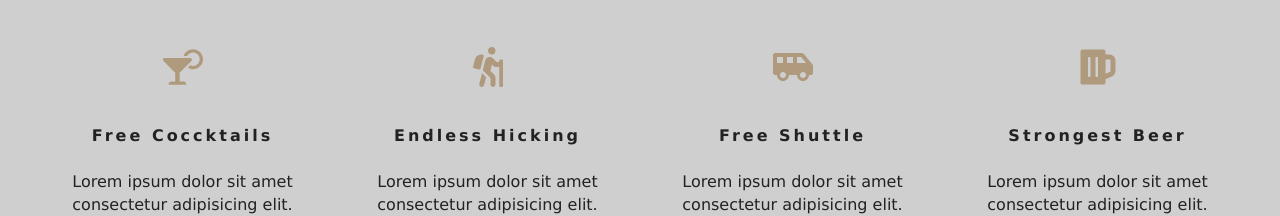
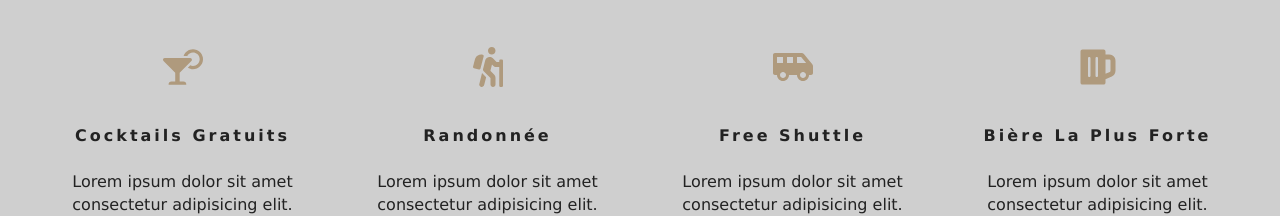
Before and after one commit to fyardlest1/lakay-se-lakay-update, a React (Create React App) app: page / in a window 1280 px wide. Shown: the part 960-1176 px from the top of the page. Built offline with nearby package versions, Linux system fonts and the light colour scheme; no server answers.

Commit message:
Components first update

```diff
--- a/src/components/RoomContainer.jsx
+++ b/src/components/RoomContainer.jsx
@@ -12,10 +12,10 @@ function RoomContainer({context}) {
     }
 
     return (
-        <>
+        <React.Fragment>
             <RoomsFilter rooms={rooms} />
             <RoomsList rooms={sortedRooms} />
-        </>
+        </React.Fragment>
     )
 }
 
--- a/src/components/RoomsComponent.jsx
+++ b/src/components/RoomsComponent.jsx
@@ -11,7 +11,7 @@ const RoomsComponent = ({ room }) => {
                 <img src={images[0] || defaultImage} alt="single room" />
                 <div className="price-top">
                     <h6>${price}</h6>
-                    <p>per night</p>
+                    <p>par nuit</p>
                 </div>
                 <Link to={`/rooms/${slug}`} className='btn-primary room-link'>Features</Link>
             </div>
--- a/src/components/ServicesComponent.jsx
+++ b/src/components/ServicesComponent.jsx
@@ -7,12 +7,12 @@ class ServicesComponent extends Component {
         services: [
             {
                 icon: <FaCocktail />,
-                title: 'free coccktails',
+                title: 'cocktails gratuits',
                 info: 'Lorem ipsum dolor sit amet consectetur adipisicing elit. Magni, corporis!'
             },
             {
                 icon: <FaHiking />,
-                title: 'endless hicking',
+                title: 'randonnée',
                 info: 'Lorem ipsum dolor sit amet consectetur adipisicing elit. Magni, corporis!'
             },
             {
@@ -22,7 +22,7 @@ class ServicesComponent extends Component {
             },
             {
                 icon: <FaBeer />,
-                title: 'strongest beer',
+                title: 'bière la plus forte',
                 info: 'Lorem ipsum dolor sit amet consectetur adipisicing elit. Magni, corporis!'
             },
         ]
```
